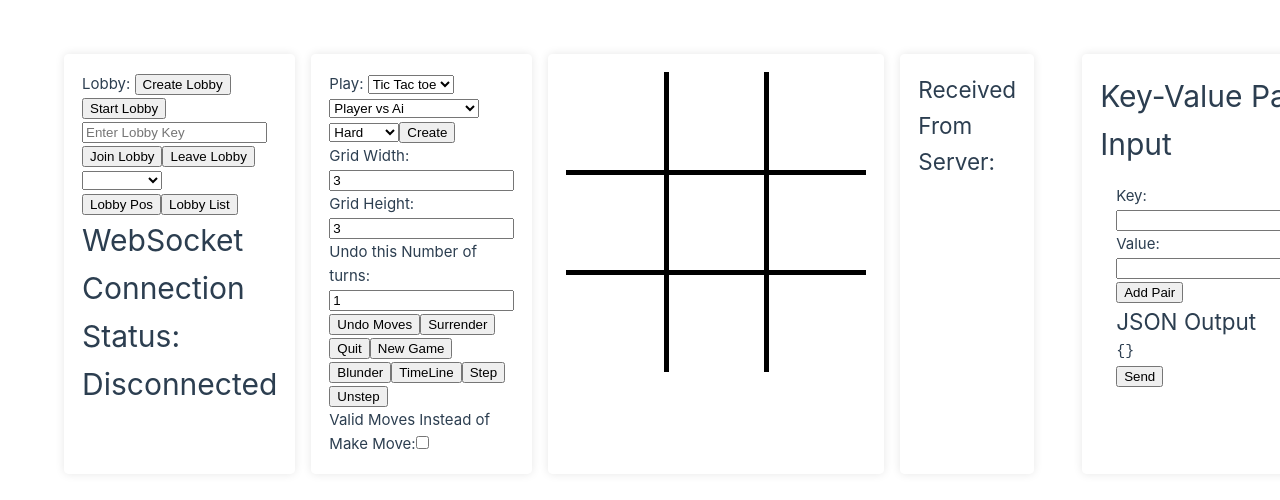
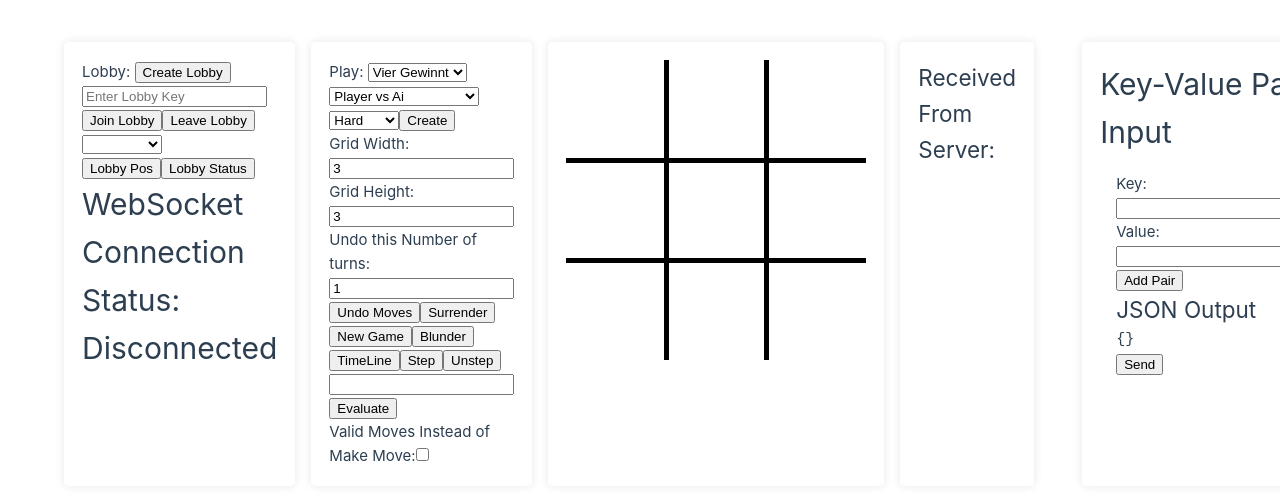
Before and after one commit to 12ghostrider21/KIMaster, a Vue app in the folder Frontend/: page / in a window 1280 px wide. Shown: the part 136-636 px from the top of the page. Built offline with nearby package versions, Linux system fonts and the light colour scheme; no server answers.

Commit message:
Changed/Added Buttons for requested Functions, test implimentation of img Capture

```diff
--- a/Frontend/src/components/WebSocketTest.vue
+++ b/Frontend/src/components/WebSocketTest.vue
@@ -4,7 +4,6 @@
       <div class="grid-section">
         Lobby:
         <button @click="createLobby">Create Lobby</button>
-        <button @click="startLobby">Start Lobby</button>
         <input type="text" v-model="lobbyKey" placeholder="Enter Lobby Key">
         <button @click="joinLobby">Join Lobby</button>
         <button @click="leaveLobby">Leave Lobby</button>
@@ -15,7 +14,7 @@
         </select>
         <br>
         <button @click="showPos">Lobby Pos</button>
-        <button @click="showLobbyList">Lobby List</button>
+        <button @click="showLobbyList">Lobby Status</button>
         <h1>WebSocket Connection Status: {{ connectionStatus }}</h1>
       </div>
     </div>
@@ -24,19 +23,20 @@
       <div class="grid-section">
         Play:
         <select v-model="game" >
-          <option value="tictactoe">Tic Tac toe</option>
+          <option value='connect4'>Vier Gewinnt</option>
+          <option value="tictactoe">Tic Tac Toe</option>
           <option value="othello">Othello</option>
         </select>
         <select v-model="mode">
           <option value="player_vs_player">Player vs Player</option>
-          <option value="player_vs_ai">Player vs Ai</option>
+          <option value='player_vs_ai'>Player vs Ai</option>
           <option value="playerai_vs_ai">Player Ai vs Ai</option>
           <option value="playerai_vs_playerai">Player Ai vs Player Ai</option>
         </select>
         <select v-model="difficulty" >
           <option value="easy">Easy</option>
           <option value="medium">Medium</option>
-          <option value="hard">Hard</option>
+          <option value='hard'>Hard</option>
         </select>
         <button @click="playCreate">Create </button>
         <br>
@@ -50,12 +50,14 @@
         <input type="number" id="undoNum" v-model="undoNum"  min="1" step="1">
         <button @click="playUndoMove">Undo Moves</button>
         <button @click="playSurrender">Surrender</button>
-        <button @click="playQuit">Quit</button>
         <button @click="playNewGame">New Game</button>
         <button @click="playBlunder">Blunder</button>
         <button @click="playTimeLine">TimeLine</button>
         <button @click="playStep">Step</button>
         <button @click="playUnstep">Unstep</button>
+        <br>
+        <input type="number" id="evaluateNum" v-model="evaluateNum"  min="1" step="1">
+        <button @click="playEvaluate">Evaluate</button>
         <br>
         <label for="moveSwitch">Valid Moves Instead of Make Move:</label>
         <input type="checkbox" id="moveSwitch" v-model="validMoveInsteadOfMakeMove">
@@ -68,10 +70,10 @@
         <img
             width="300"
             height="300"
+            class="imageRef"
             ref="imageRef"
-            class="imageRef"
-            src="../assets/tictactoe_board.png"
-            alt="Tic Tac Toe Board"
+            v-if="imageSrc" :src="imageSrc"
+            alt="Received Image"
             @click="trackMousePosition"
             style="display: block; margin: auto;"
         />
@@ -109,6 +111,9 @@
   </div>
 </template>
 <script>
+
+import imagePath from '../assets/tictactoe_board.png';
+
 export default {
   data() {
     return {
@@ -117,9 +122,9 @@ export default {
       lobbyKey: null,
       position: null,
       receivedJSONObject: null,
-      game:"tictactoe",
-      mode:"player_vs_ai",
-      difficulty:"hard",
+      game:'connect4',
+      mode:'player_vs_ai',
+      difficulty:'hard',
       mouseX:null,
       mouseY:null,
       boardWidth:3,
@@ -127,6 +132,7 @@ export default {
       fromPos:null,
       toPos:null,
       undoNum:1,
+      imageSrc:imagePath,
       timeLineNum:0,
       validMoveInsteadOfMakeMove:false,
 
@@ -154,8 +160,13 @@ export default {
 
       this.socket.onmessage = (event) => {
 
-        this.receivedJSONObject=JSON.parse(event.data);
+        try { this.receivedJSONObject=JSON.parse(event.data);
         if (this.receivedJSONObject.key!= null) {this.lobbyKey=this.receivedJSONObject.key;}
+      } catch (e) {
+        const blob = new Blob([data], { type: 'image/jpeg' });
+        const url = URL.createObjectURL(blob);
+        this.imageSrc = url;
+      }
 
       };
     },
@@ -166,6 +177,7 @@ export default {
     },
     sendMessage(data) {
       if (this.socket && this.socket.readyState === WebSocket.OPEN) {
+        console.log(data);
         this.socket.send(JSON.stringify(data));
       } else {
         console.error('WebSocket connection is not open.');
@@ -180,13 +192,6 @@ export default {
       this.sendMessage(data);
     },
 
-    startLobby() {
-      const data = {
-        command: 'lobby',
-        command_key: 'start'
-      };
-      this.sendMessage(data);
-    },
 
     joinLobby() {
       const data = {
@@ -225,7 +230,7 @@ export default {
     showLobbyList() {
       const data = {
         command: 'lobby',
-        command_key: 'list'
+        command_key: 'status'
       };
       this.sendMessage(data);
     },
@@ -244,7 +249,6 @@ export default {
     playValidMoves(){  const data = {
       command: 'play',
       command_key: 'valid_moves',
-      pos: this.fromPos
     };
       this.sendMessage(data);
       },
@@ -252,7 +256,7 @@ export default {
 
     playMakeMove(){
       const data = {
-      command: 'play',
+        command: 'play',
         command_key: 'make_move',
         pos: this.toPos
     };
@@ -266,6 +270,7 @@ export default {
       };
       this.sendMessage(data);
     },
+
     playSurrender() {
       const data = {
         command: 'play',
@@ -274,13 +279,6 @@ export default {
       this.sendMessage(data);
     },
 
-    playQuit() {
-      const data = {
-        command: 'play',
-        command_key: 'quit',
-      };
-      this.sendMessage(data);
-    },
     playNewGame() {
       const data = {
         command: 'play',
@@ -288,6 +286,7 @@ export default {
       };
       this.sendMessage(data);
     },
+
     playBlunder() {
       const data = {
         command: 'play',
@@ -321,6 +320,18 @@ export default {
       this.sendMessage(data);
     },
 
+    playEvaluate(){
+      const data = {
+        command: 'play',
+        command_key: 'evaluate',
+        num: this.evaluateNum,
+        game: this.game,
+        mode: this.mode,
+        difficulty: this.difficulty,
+      }
+      this.sendMessage(data);
+    },
+
     trackMousePosition(event) {
     this.mouseX = event.clientX;
     this.mouseY = event.clientY;
@@ -335,7 +346,7 @@ export default {
       this.fromPos=this.toPos; //TODO: Achtung nur für Debug, muss geändert werden für merhzügige Spiele!
       this.playValidMoves();}
   },
-    addPair() {
+    addPair() {  //TODO Verbessern, scheint noch kein richtiges JSON zu sein
       if (this.newKey && this.newValue) {
         this.userSentJSON[this.newKey] = this.newValue;
         this.newKey = '';
```
